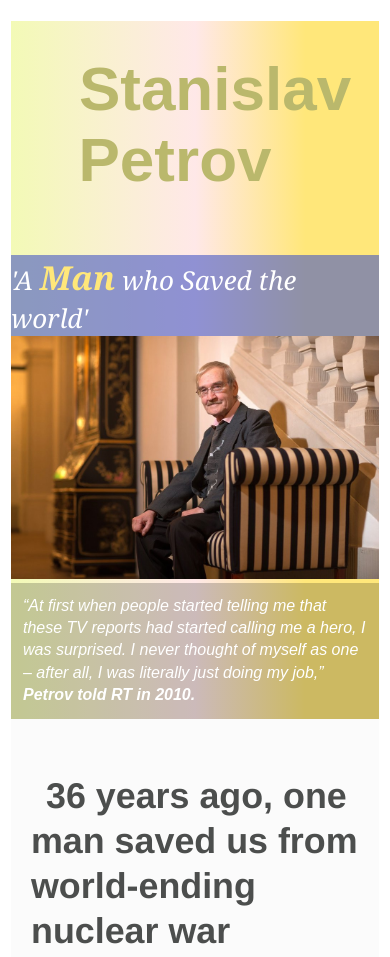
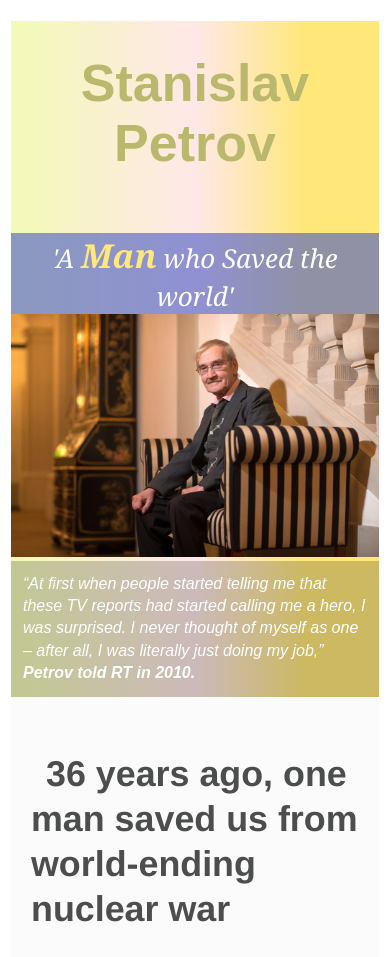
Before and after one commit to bassam-azizi/FCC-Tribute-Page, a plain HTML site: page index.html in a window 390 px wide. Shown: the top 957 px of the page. Drawn offline with Linux system fonts and the light colour scheme.

Commit message:
Media query breakpoints done

```diff
--- a/style/cssMedia.css
+++ b/style/cssMedia.css
@@ -11,14 +11,19 @@
     font-size: 62px;
   }
   #img-caption {
-    font-family: 1.2em;
+    font-family: 1.5em;
     position: static;
     max-width: 100%;
-    /* top: -300px; */
-    /* color: yellow; */
   }
   .subtitle {
     float: none;
-    padding: 0;
+    padding: 0 20px;
+    text-align: center;
   }
 }
+@media screen and (max-width: 660px) {
+  .stanislav-title {
+    font-size: 52px;
+    margin: 0;
+  }
+}
```
